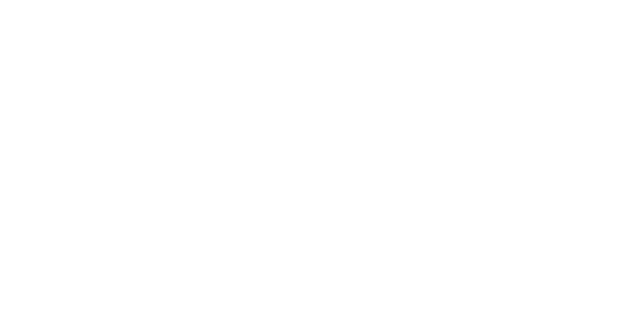
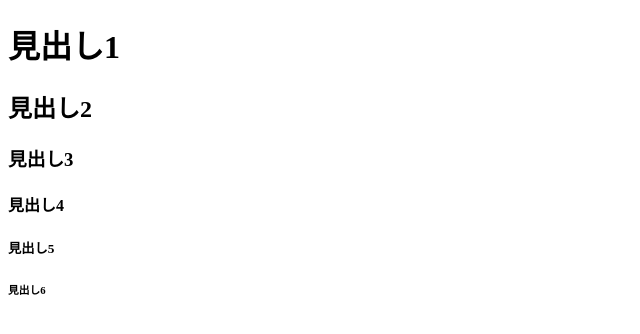
Before and after one commit to chiaaki/surasura-css-practice, a plain HTML site: page index.html in a window 1280 px wide. Shown: the whole page, without its empty margins (0-640 px from the left). Drawn offline with Linux system fonts and the light colour scheme.

Commit message:
2回目のコミット

```diff
--- a/index.html
+++ b/index.html
@@ -1,8 +1,15 @@
 <!DOCTYPE html>
-<html lang="en">
+<html lang="ja">
 <head>
+    <meta charset="UTF-8">
+    <title>HTMLとCSSの練習</title>
 </head>
 <body>
-
+    <h1>見出し1</h1>
+    <h2>見出し2</h2>
+    <h3>見出し3</h3>
+    <h4>見出し4</h4>
+    <h5>見出し5</h5>
+    <h6>見出し6</h6>
 </body>
 </html>
```
